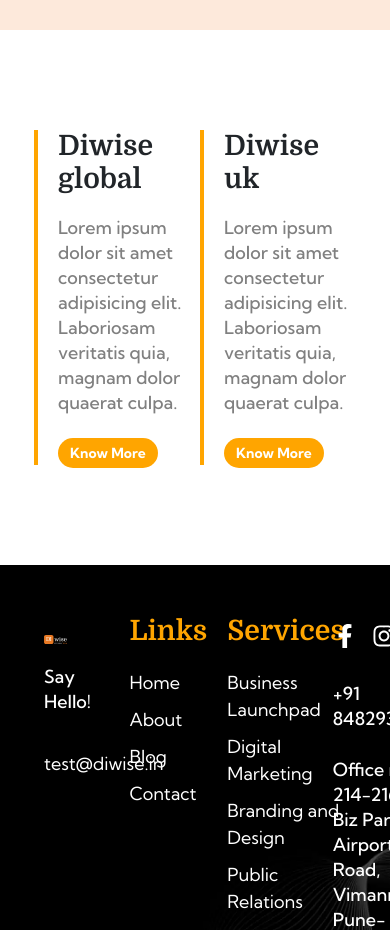
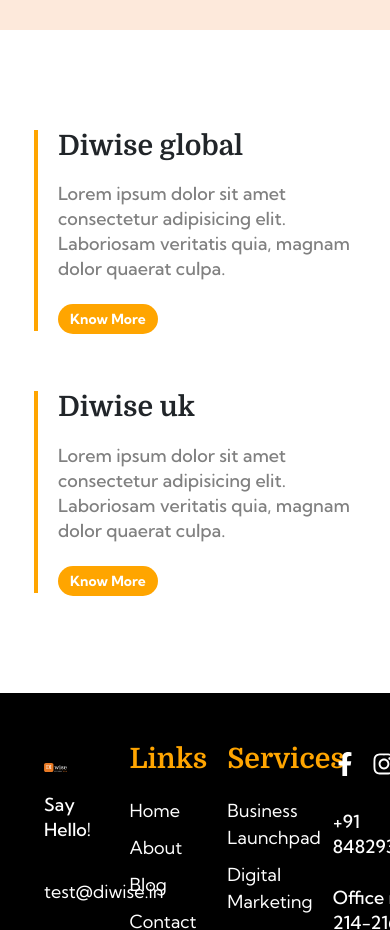
Before and after one commit to GauravUkinkar/diwise_india, a React (Create React App) app: page /about in a window 390 px wide. Shown: the part 2260-3190 px from the top of the page. Built offline with nearby package versions, Linux system fonts and the light colour scheme; a web font is replaced by a local one.

Commit message:
about responsive

```diff
--- a/src/components/about/About.scss
+++ b/src/components/about/About.scss
@@ -105,20 +105,20 @@
 
 
 
-.two-part {
-  padding: 100px 10px;
+// .two-part {
+//   padding: 100px 10px;
 
 
-  .two-part-container {
-    display: flex;
-    gap: var(--unit);
-    .two-part-left{
-      border-left: 4px solid var(--accent);
-      padding-left: 20px;
-      .two-part-p{
-        padding: 10px 0px;
-      }
-    }
-  }
+//   .two-part-container {
+//     display: flex;
+//     gap: var(--unit);
+//     .two-part-left{
+//       border-left: 4px solid var(--accent);
+//       padding-left: 20px;
+//       .two-part-p{
+//         padding: 10px 0px;
+//       }
+//     }
+//   }
 
-}
+// }
--- a/src/pages/about/About.js
+++ b/src/pages/about/About.js
@@ -6,6 +6,7 @@
 import Founder from '../../components/founder/Founder'
 import ServiceCol from '../../components/servicecol/ServiceCol'
 import { Link } from 'react-router-dom'
+import './About.scss';
 
 
 function About() {
--- /dev/null
+++ b/src/pages/about/About.scss
@@ -0,0 +1,37 @@
+.two-part {
+    padding: 100px 10px;
+
+
+    .two-part-container {
+      display: flex;
+      gap: var(--unit);
+      .two-part-left{
+        border-left: 4px solid var(--accent);
+        padding-left: 20px;
+        .two-part-p{
+          padding: 10px 0px;
+        }
+      }
+    }
+
+      }
+
+       @media only screen and (max-width:800px){
+        .two-part {
+            padding: 100px 10px;
+
+
+            .two-part-container {
+             flex-direction: column;
+              gap: calc(var(--unit) * 6);
+              .two-part-left{
+                border-left: 4px solid var(--accent);
+                padding-left: 20px;
+                .two-part-p{
+                  padding: 10px 0px;
+                }
+              }
+            }
+
+          }
+       }
--- a/src/pages/contact/Contact.scss
+++ b/src/pages/contact/Contact.scss
@@ -104,7 +104,7 @@
         height: 100%;
 
         .contact-container {
-gap:40px;
+            gap: 40px;
             flex-direction: column;
         }
     }
```
